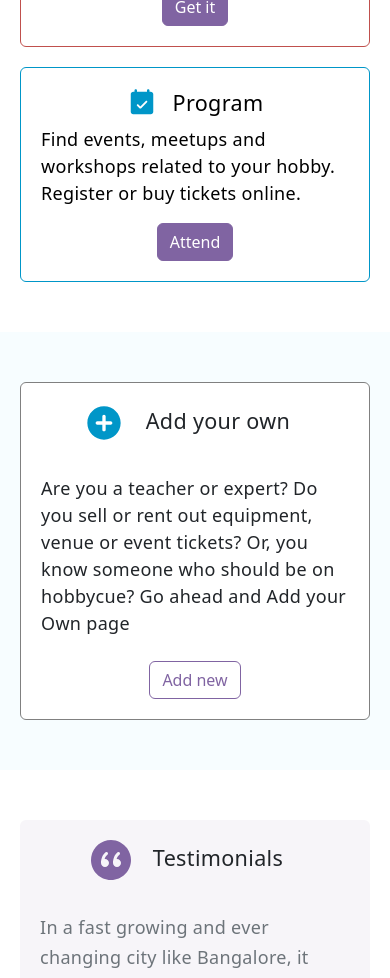
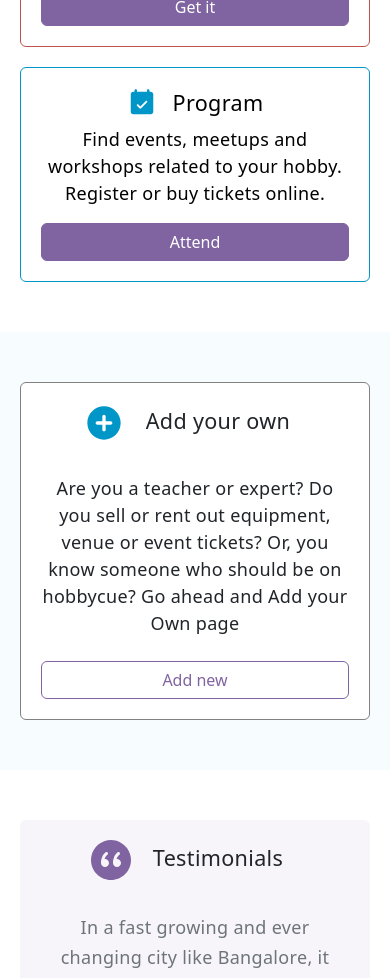
Before and after one commit to KishorBhagat/Banao-task-hobbycue-website, a React (Vite) app: page / in a window 390 px wide. Shown: the part 1940-2918 px from the top of the page. Built offline with nearby package versions, Linux system fonts and the light colour scheme.

Commit message:
style: center alignment in small devices

```diff
--- a/src/components/PageCard.jsx
+++ b/src/components/PageCard.jsx
@@ -15,7 +15,7 @@ function PageCard({title, desc, buttonText, theme, icon}) {
     >
         <h4 className="d-flex align-items-center gap-3 f">{icon}<span>{title}</span></h4>
         <p className="desc">{desc}</p>
-        <button type="button" className="btn btn-outline-primary">{buttonText}</button>
+        <button type="button" className="btn">{buttonText}</button>
     </div>
   )
 }
--- a/src/components/sections/AddPage/addpage.style.css
+++ b/src/components/sections/AddPage/addpage.style.css
@@ -10,3 +10,12 @@ section.add-page{
 .add-card p{
     font-size: 18px;
 }
+
+@media (max-width: 769px){
+    .add-card p{
+        text-align: center;
+    }
+    .add-card button {
+        width: 100%;
+    }
+}
--- a/src/components/sections/Pages/pages.style.css
+++ b/src/components/sections/Pages/pages.style.css
@@ -26,6 +26,12 @@ section.pages {
         width: 100%;
         /* text-align: center; */
     }
+    .page-card button{
+        width: 100%;
+    }
+    .desc {
+        text-align: center;
+    }
 }
 /* @media (max-width: 450px){
     .page-card{
--- a/src/components/sections/Testimonials/testimonials.style.css
+++ b/src/components/sections/Testimonials/testimonials.style.css
@@ -63,6 +63,9 @@ audio{
         width: 80px;
         height: 80px;
     }
+    .testimonial-card p{
+        text-align: center;
+    }
 }
 @media (max-width: 450px) {
     .person img{
```
